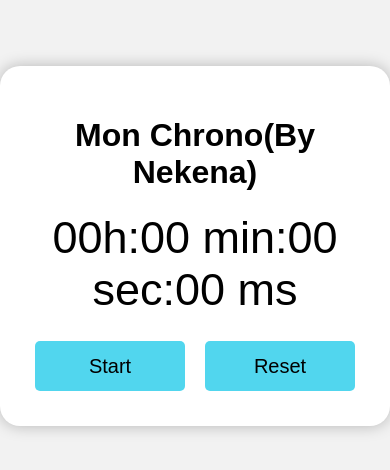
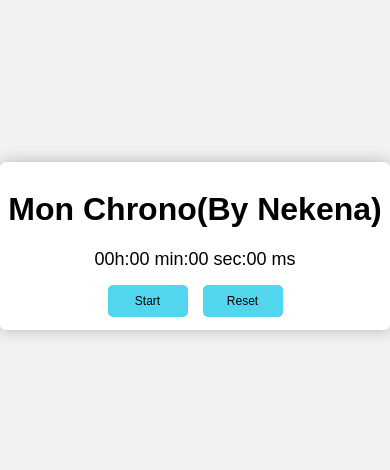
Before and after one commit to neke2024/chrono-by-Nekena-, a plain HTML site: page index.html in a window 390 px wide. Shown: the part 176-646 px from the top of the page. Drawn offline with Linux system fonts and the light colour scheme.

Commit message:
css responsive

```diff
--- a/styles.css
+++ b/styles.css
@@ -64,3 +64,41 @@ body {
 .desactiver {
     display: none;
 }
+/* ...existing code... */
+
+/* Responsive styles */
+@media (max-width: 600px) {
+    .container {
+        padding: 15px;
+        border-radius: 10px;
+    }
+    #display {
+        font-size: 28px;
+        margin: 10px 0;
+    }
+    .buttons button {
+        font-size: 16px;
+        width: 100px;
+        height: 40px;
+        padding: 8px 0;
+    }
+}
+
+@media (max-width: 400px) {
+    .container {
+        padding: 8px;
+        border-radius: 6px;
+    }
+    #display {
+        font-size: 18px;
+    }
+    .buttons {
+        gap: 5px;
+    }
+    .buttons button {
+        font-size: 12px;
+        width: 80px;
+        height: 32px;
+        padding: 6px 0;
+    }
+}
```
